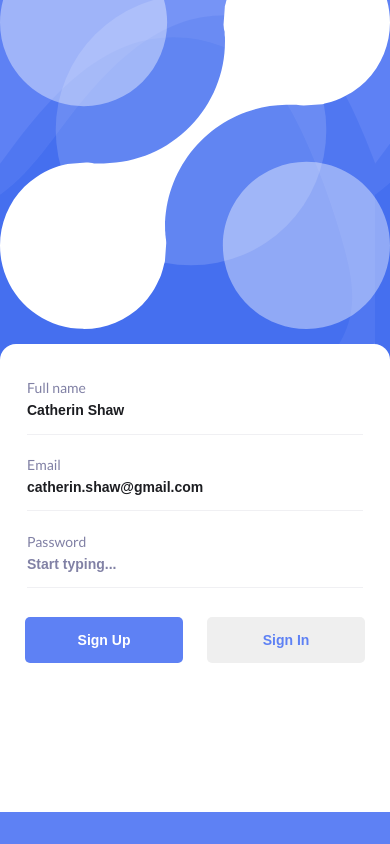
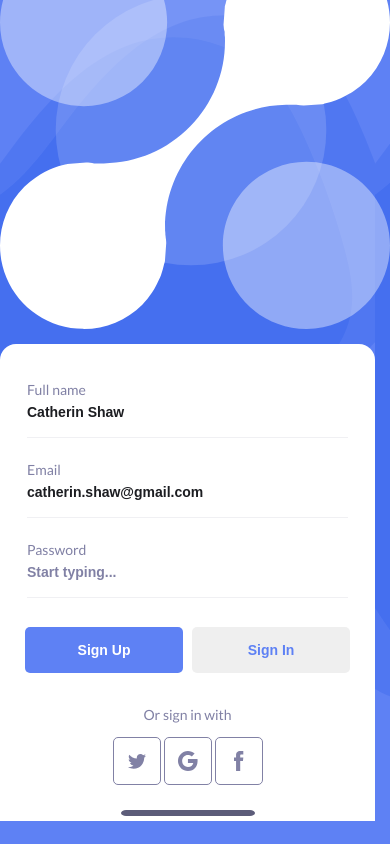
Before and after one commit to ksergie/betaCRM, a plain HTML site: page index.html in a window 390 px wide. Drawn offline with Linux system fonts and the light colour scheme.

Commit message:
finished the mobile sign-up form

```diff
--- a/css/style.css
+++ b/css/style.css
@@ -44,7 +44,8 @@ body {
 .login-form-input {
     display: flex;
     flex-direction: column;
-    height: 468px;
+    height: auto;
+    width: 375px;
     background-color: #FFFFFF;
     border-top-left-radius: 16px;
     border-top-right-radius: 16px;
@@ -53,10 +54,15 @@ body {
 .login-form-input-fields {
     display: flex;
     flex-direction: column;
-    height: 298px;
+    width: 325px;
+    height: auto;
     margin-top: 21px;
     margin-left: 25px;
     margin-right: 25px;
+}
+
+.login-form-input-fields div:nth-child(5) {
+    align-self: center;
 }
 
 .login-form-items {
@@ -115,3 +121,44 @@ body {
 .sign-in {
     color: #5E81F4;
 }
+
+.share {
+    margin-top: 21px;
+    display: flex;
+    flex-direction: column;
+    justify-content: center;
+    text-align: center;
+    height: 88px;
+    width: 150px;
+}
+
+.social {
+    display: flex;
+    flex-direction: row;
+    justify-content: space-between;
+}
+
+.social a {
+    display: flex;
+    align-items: center;
+    justify-content: center;
+    border: 1px solid #8181A5;
+    border-radius: 5px;
+    height: 46px;
+    width: 46px;
+}
+
+.social svg {
+    fill: #8181A5;
+    height: 20px;
+    width: 20px;
+}
+
+.bar {
+    display: flex;
+    height: 6px;
+    width: 134px;
+    align-self: center;
+    margin-top: 28px;
+    margin-bottom: 5px;
+}
--- a/index.html
+++ b/index.html
@@ -33,6 +33,28 @@
                     <input type="button" value="Sign Up" id="signUp" class="btn sign-up">
                     <input type="button" value="Sign In" id="signIn" class="btn sign-in">
                 </div>
+                <div class="share">
+                    <p class="label-name">Or sign in with</p>
+                    <div class="social">
+                        <a href="tw.com">
+                            <svg><use xlink:href="img/social.svg#Twitter">
+                            </use></svg>
+                        </a>
+                        <a href="google.com">
+                            <svg><use xlink:href="img/social.svg#Google">
+                            </use></svg>
+                        </a>
+                        <a href="fb.com">
+                            <svg><use xlink:href="img/social.svg#Facebook">
+                            </use></svg>
+                        </a>
+                    </div>
+                </div>
+                <div class="bar">
+                    <svg>
+                        <rect width="134" height="6" rx="5" fill="#5C5C79"/>
+                    </svg>
+                </div>
             </div>
         </div>
     </div>
```
